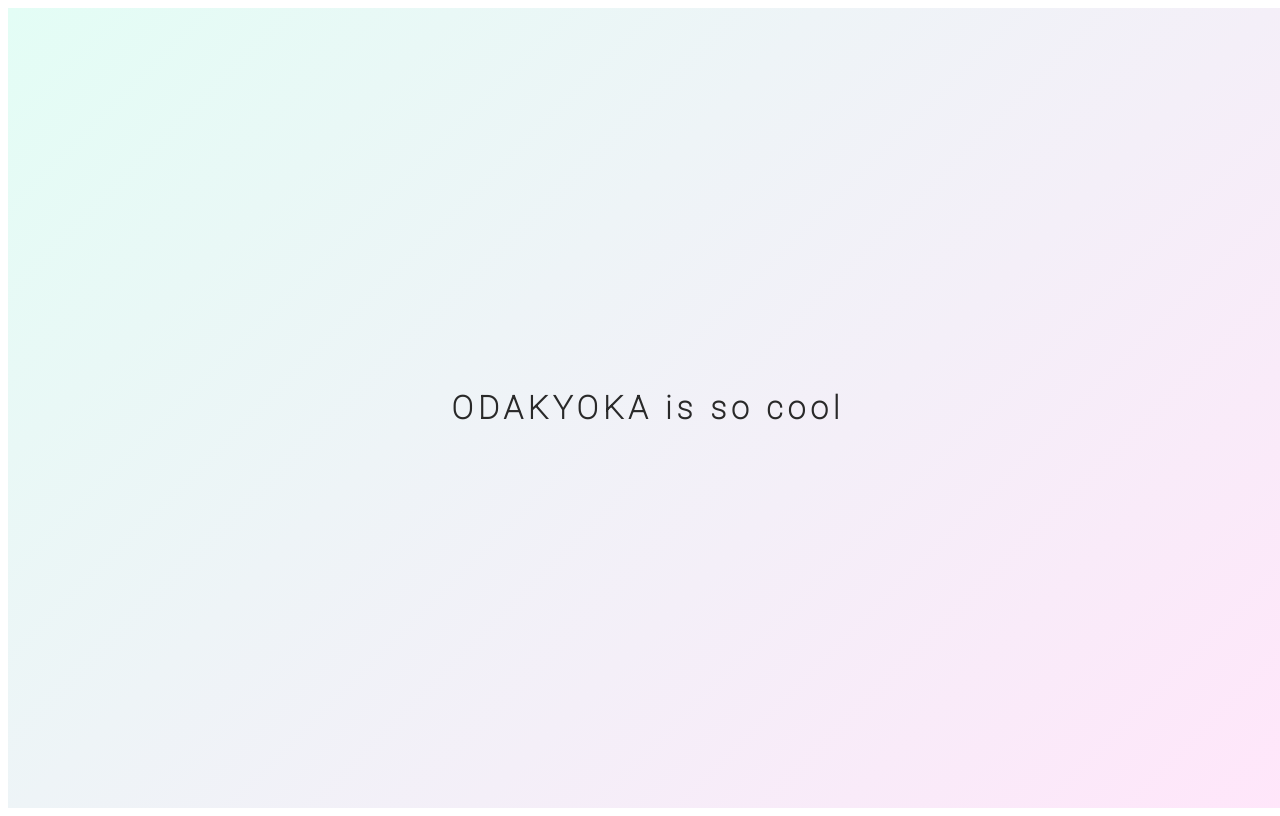
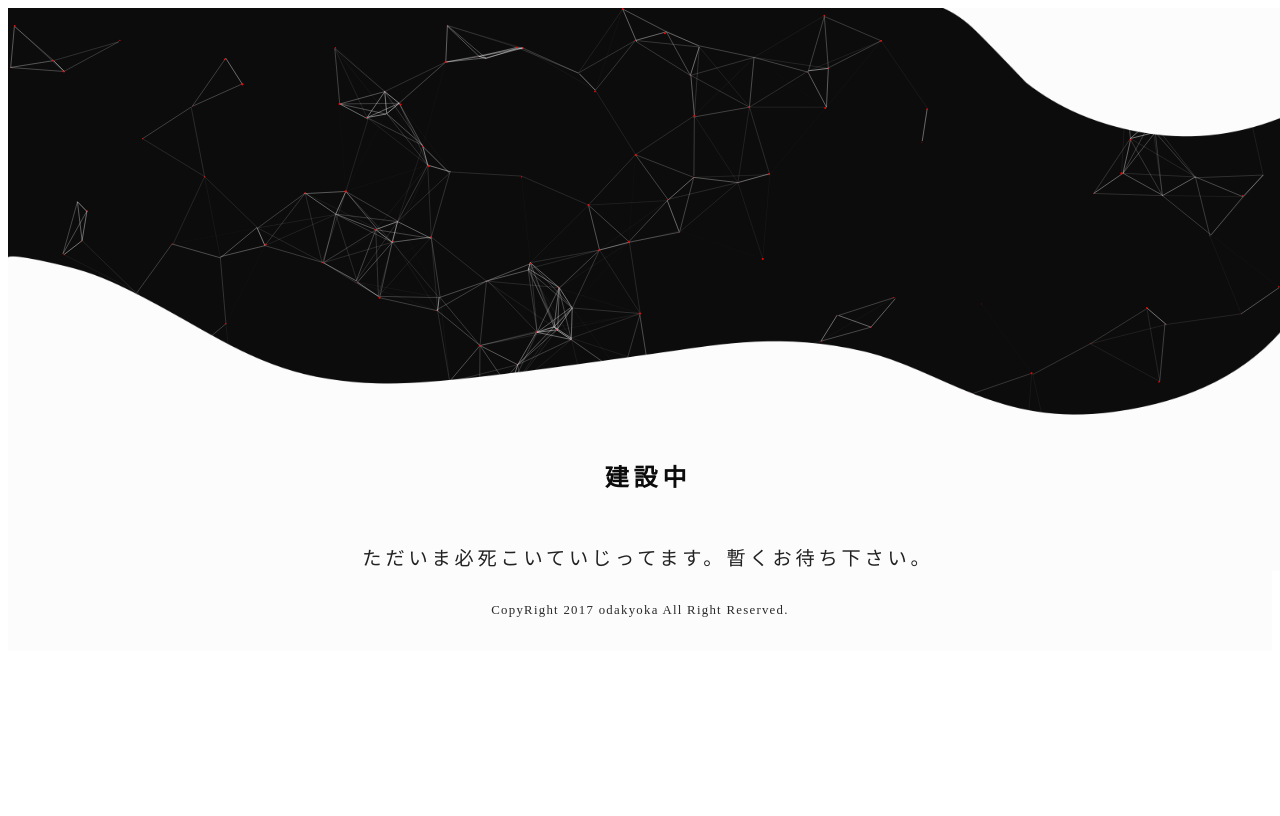
Before and after one commit to odakyoka/odakyoka.github.io, a plain HTML site: page index.html in a window 1280 px wide. Drawn offline with Linux system fonts and the light colour scheme.

Commit message:
建設中にした

```diff
--- a/index.html
+++ b/index.html
@@ -19,8 +19,19 @@
 	<link rel="stylesheet" type="text/css" href="sass/main.css">
 </head>
 <body>
-<div class="main">
-	<h1>ODAKYOKA is so cool</h1>
-</div>
+
+	<img class="mainImage" src="images/wave.png">
+	<div id="particles-js">
+		<script src="js/particles.min.js"></script>
+		<script src="js/app.js"></script>
+	</div>
+	<div class="main">
+	<!-- 	<h1>ODAKYOKA is so cool</h1> -->
+		<h2>建設中</h2>
+		<p>ただいま必死こいていじってます。暫くお待ち下さい。</p>
+	</div>
+	<footer>
+	<p class="footerText">CopyRight 2017 odakyoka All Right Reserved. </p>
+	</footer>
 </body>
 </html>
--- /dev/null
+++ b/js/app.js
@@ -0,0 +1,120 @@
+particlesJS('particles-js',
+
+  {
+    "particles": {
+      "number": {
+        "value": 200,
+        "density": {
+          "enable": true,
+          "value_area": 800
+        }
+      },
+      "color": {
+        "value": "#ff0000"
+      },
+      "shape": {
+        "type": "circle",
+        "stroke": {
+          "width": 0,
+          "color": "#c1c1c1"
+        },
+        "polygon": {
+          "nb_sides": 30
+        },
+        "image": {
+          "src": "img/github.svg",
+          "width": 100,
+          "height": 100
+        }
+      },
+      "opacity": {
+        "value": 2,
+        "random": false,
+        "anim": {
+          "enable": true,
+          "speed": 2,
+          "opacity_min": 0.5,
+          "sync": true
+        }
+      },
+      "size": {
+        "value": 1,
+        "random": true,
+        "anim": {
+          "enable": true,
+          "speed": 10,
+          "size_min": 0.1,
+          "sync": false
+        }
+      },
+      "line_linked": {
+        "enable": true,
+        "distance": 90,
+        "color": "#fcfcfc",
+        "opacity": 0.6,
+        "width": 1
+      },
+      "move": {
+        "enable": true,
+        "speed": 6,
+        "direction": "none",
+        "random": false,
+        "straight": false,
+        "out_mode": "out",
+        "attract": {
+          "enable": false,
+          "rotateX": 1200,
+          "rotateY": 1200
+        }
+      }
+    },
+    "interactivity": {
+      "detect_on": "canvas",
+      "events": {
+        "onhover": {
+          "enable": true,
+          "mode": "repulse"
+        },
+        "onclick": {
+          "enable": false,
+          "mode": "push"
+        },
+        "resize": true
+      },
+      "modes": {
+        "grab": {
+          "distance": 100,
+          "line_linked": {
+            "opacity": 1
+          }
+        },
+        "bubble": {
+          "distance": 400,
+          "size": 2,
+          "duration": 2,
+          "opacity": 1,
+          "speed": 10
+        },
+        "repulse": {
+          "distance": 80
+        },
+        "push": {
+          "particles_nb": 4
+        },
+        "remove": {
+          "particles_nb": 2
+        }
+      }
+    },
+    "retina_detect": true,
+    "config_demo": {
+      "hide_card": false,
+      "background_color": "#b61924",
+      "background_image": "",
+      "background_position": "50% 50%",
+      "background_repeat": "no-repeat",
+      "background_size": "cover"
+    }
+  }
+
+);
--- a/sass/main.scss
+++ b/sass/main.scss
@@ -1,21 +1,48 @@
+@import url('https://fonts.googleapis.com/css?family=Dosis|Lato:300,400|Roboto:100');
 
-@import url('https://fonts.googleapis.com/css?family=Dosis');
-@import url('https://fonts.googleapis.com/css?family=Dosis|Roboto:100');
-
+footer{
+	width: 100%;
+	height: 3em;
+	padding-top: 2em;
+	background-color: #fcfcfc;
+}
 
 .main{
-	height: 100vh;
+	z-index: 50;
 	width: 100vw;
-	display: table;
-	background-image: linear-gradient(-225deg, #E3FDF5 0%, #FFE6FA 100%);
+	box-sizing: border;
+	background-color: #fcfcfc;
+}
+
+#particles-js{
+	z-index: -1;
+	width: 100vw;
+	height: 450px;
+	background-color: #0c0c0c;
+}
+
+img{
+	position: absolute;
+	width: 100%;
+	height: 450px;
 }
 
 p {
+	display: table;
 	text-align: center;
 	margin: 0 auto;
 	color: #222222;
-	letter-spacing:10px;
+	font-size: 1.2em;
+	letter-spacing:0.2em;
+	font-family: 'Lato', 300;
+}
 
+.footerText{
+	position: relative;
+	color: #292929;
+	font-size: 0.8em;
+	letter-spacing: 0.1em;
+	bottom: 0px;
 }
 
 h1{
@@ -26,6 +53,16 @@ h1{
 	color: #292929;
 	letter-spacing: 5px;
 	size: 32vh;
-	font-weight: light;
 	font-family: 'Roboto', sans-serif;
 }
+
+h2{
+	text-align: center;
+	margin: 0 auto;
+	margin-bottom: 50px;
+	color: #0c0c0c;
+	letter-spacing: 0.2em;
+	size: 2em;
+	font-family: 'Roboto', sans-serif;
+
+}
```
Also changed, not shown: images/wave.png (added), js/particles.min.js (added), sass/main.css.
